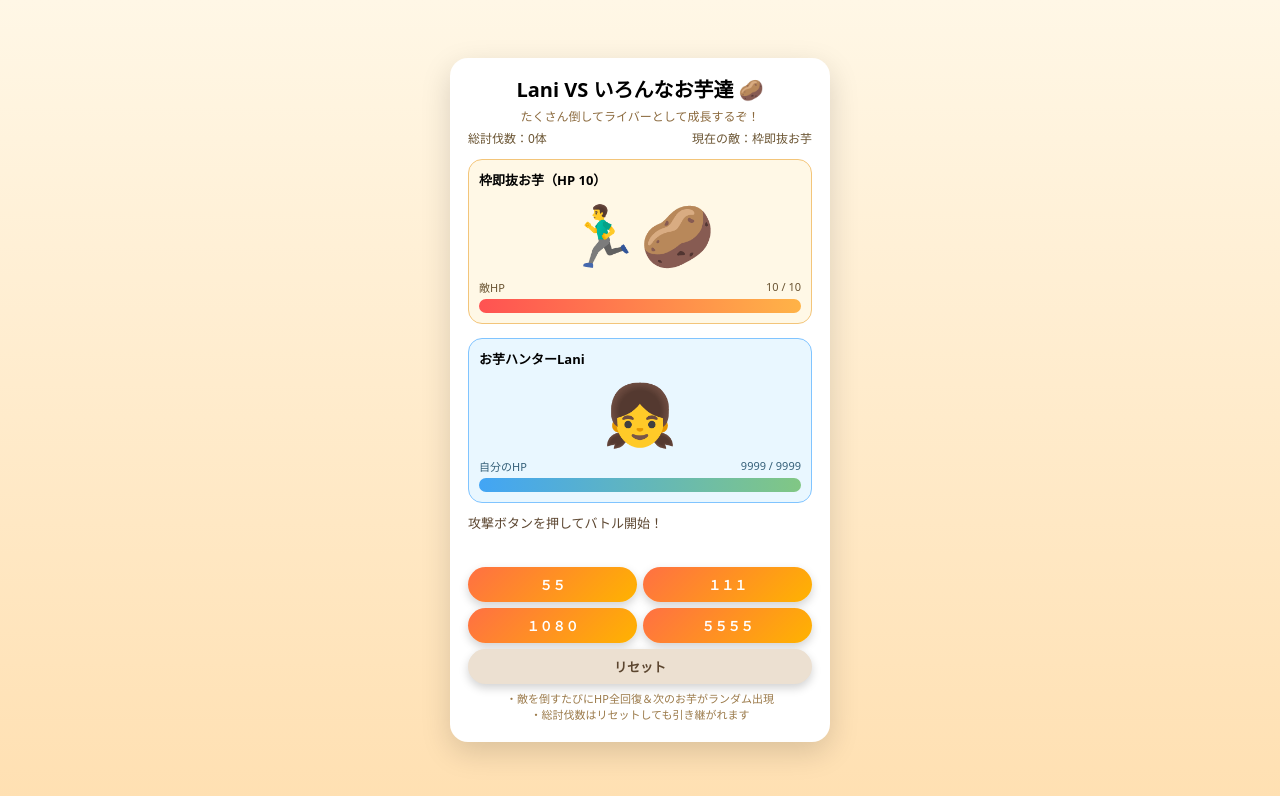
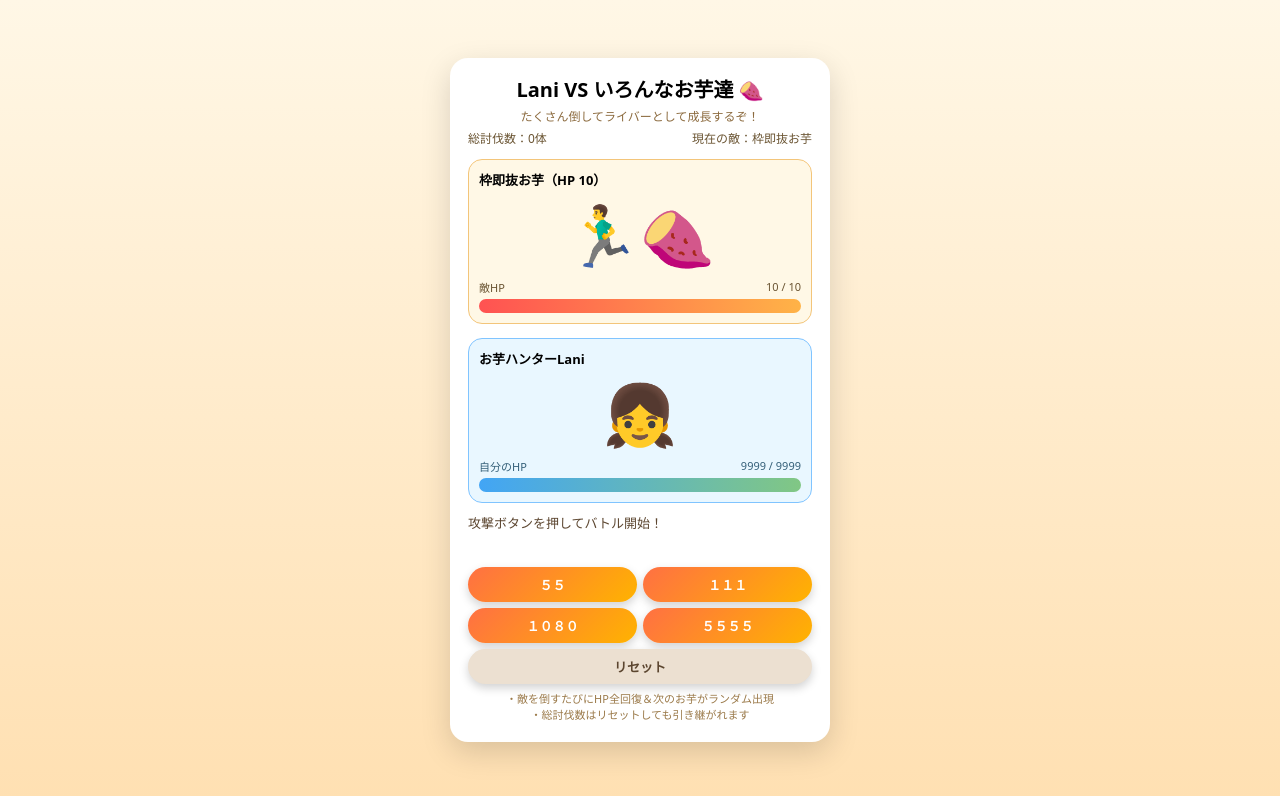
Before and after one commit to kk0920kk/lani-oimo, a plain HTML site: page index.html in a window 1280 px wide. Drawn offline with Linux system fonts and the light colour scheme.

Commit message:
Update index.html

```diff
--- a/index.html
+++ b/index.html
@@ -252,7 +252,7 @@
 </head>
 <body>
   <div class="app">
-    <h1>Lani VS いろんなお芋達 🥔</h1>
+    <h1>Lani VS いろんなお芋達 🍠</h1>
     <div class="subtitle">たくさん倒してライバーとして成長するぞ！</div>
 
     <!-- 総討伐数表示 -->
@@ -265,7 +265,7 @@
       <!-- 敵エリア -->
       <div class="enemy-area" id="enemyArea">
         <div class="enemy-name" id="enemyName"></div>
-        <div class="enemy-emoji" id="enemyEmoji">🥔</div>
+        <div class="enemy-emoji" id="enemyEmoji">🍠</div>
         <div class="hp-label-row">
           <span>敵HP</span>
           <span id="hpText">0 / 0</span>
@@ -319,28 +319,28 @@
     // 敵データ（HPはすべて10）
     // ============================
     const enemies = [
-      { name: "一生グレーのお芋", maxHp: 10, emoji: "🥔" },
-      { name: "花火タグからきてBOXとろうとするお芋", maxHp: 10, emoji: "🎆🥔" },
-      { name: "シンプルな変態お芋", maxHp: 10, emoji: "😈🥔" },
-      { name: "枠に入ってきてすぐ見た目をディスるお芋", maxHp: 10, emoji: "😒🥔" },
-      { name: "すっごいメンヘラお芋", maxHp: 10, emoji: "🥺🥔" },
-      { name: "何か色々自慢ばっかりお芋", maxHp: 10, emoji: "😎🥔" },
-      { name: "コアもとってないのにDMしてくるお芋", maxHp: 10, emoji: "📩🥔" },
-      { name: "何か惜しい芋", maxHp: 10, emoji: "🤏🥔" },
-      { name: "プライベート深堀りお芋", maxHp: 10, emoji: "🕵️‍♂️🥔" },
-      { name: "見返り強要お芋", maxHp: 10, emoji: "🤝🥔" },
-      { name: "アドバイス押し付けお芋", maxHp: 10, emoji: "📢🥔" },
-      { name: "他のリスナー攻撃お芋", maxHp: 10, emoji: "💣🥔" },
-      { name: "なぜか上から目線お芋", maxHp: 10, emoji: "👑🥔" },
-      { name: "ネガティブ発言祭りお芋", maxHp: 10, emoji: "🌀🥔" },
-      { name: "枠即抜お芋", maxHp: 10, emoji: "🏃‍♂️🥔" },
-      { name: "投げる投げる詐欺お芋", maxHp: 10, emoji: "💸🥔" },
-      { name: "恐怖の無言居座りお芋", maxHp: 10, emoji: "👀🥔" },
-      { name: "賞味期限のきれたお芋", maxHp: 10, emoji: "💀🥔" },
-      { name: "名前が卑猥すぎるお芋", maxHp: 10, emoji: "🙈🥔" },
-      { name: "承認欲求の塊お芋", maxHp: 10, emoji: "📸🥔" },
-      { name: "あ、どうも、芋です", maxHp: 10, emoji: "🙋‍♂️🥔" },
-      { name: "距離感バグってるお芋", maxHp: 10, emoji: "🤝🥔" }
+      { name: "一生グレーのお芋", maxHp: 10, emoji: "🍠" },
+      { name: "花火タグからきてBOXとろうとするお芋", maxHp: 10, emoji: "🎆🍠" },
+      { name: "シンプルな変態お芋", maxHp: 10, emoji: "😈🍠" },
+      { name: "枠に入ってきてすぐ見た目をディスるお芋", maxHp: 10, emoji: "😒🍠" },
+      { name: "すっごいメンヘラお芋", maxHp: 10, emoji: "🥺🍠" },
+      { name: "何か色々自慢ばっかりお芋", maxHp: 10, emoji: "😎🍠" },
+      { name: "コアもとってないのにDMしてくるお芋", maxHp: 10, emoji: "📩🍠" },
+      { name: "何か惜しい芋", maxHp: 10, emoji: "🤏🍠" },
+      { name: "プライベート深堀りお芋", maxHp: 10, emoji: "🕵️‍♂️🍠" },
+      { name: "見返り強要お芋", maxHp: 10, emoji: "🤝🍠" },
+      { name: "アドバイス押し付けお芋", maxHp: 10, emoji: "📢🍠" },
+      { name: "他のリスナー攻撃お芋", maxHp: 10, emoji: "💣🍠" },
+      { name: "なぜか上から目線お芋", maxHp: 10, emoji: "👑🍠" },
+      { name: "ネガティブ発言祭りお芋", maxHp: 10, emoji: "🌀🍠" },
+      { name: "枠即抜お芋", maxHp: 10, emoji: "🏃‍♂️🍠" },
+      { name: "投げる投げる詐欺お芋", maxHp: 10, emoji: "💸🍠" },
+      { name: "恐怖の無言居座りお芋", maxHp: 10, emoji: "👀🍠" },
+      { name: "賞味期限のきれたお芋", maxHp: 10, emoji: "💀🍠" },
+      { name: "名前が卑猥すぎるお芋", maxHp: 10, emoji: "🙈🍠" },
+      { name: "承認欲求の塊お芋", maxHp: 10, emoji: "📸🍠" },
+      { name: "あ、どうも、芋です", maxHp: 10, emoji: "🙋‍♂️🍠" },
+      { name: "距離感バグってるお芋", maxHp: 10, emoji: "🤝🍠" }
     ];
 
     const PLAYER_MAX_HP = 9999;
```
